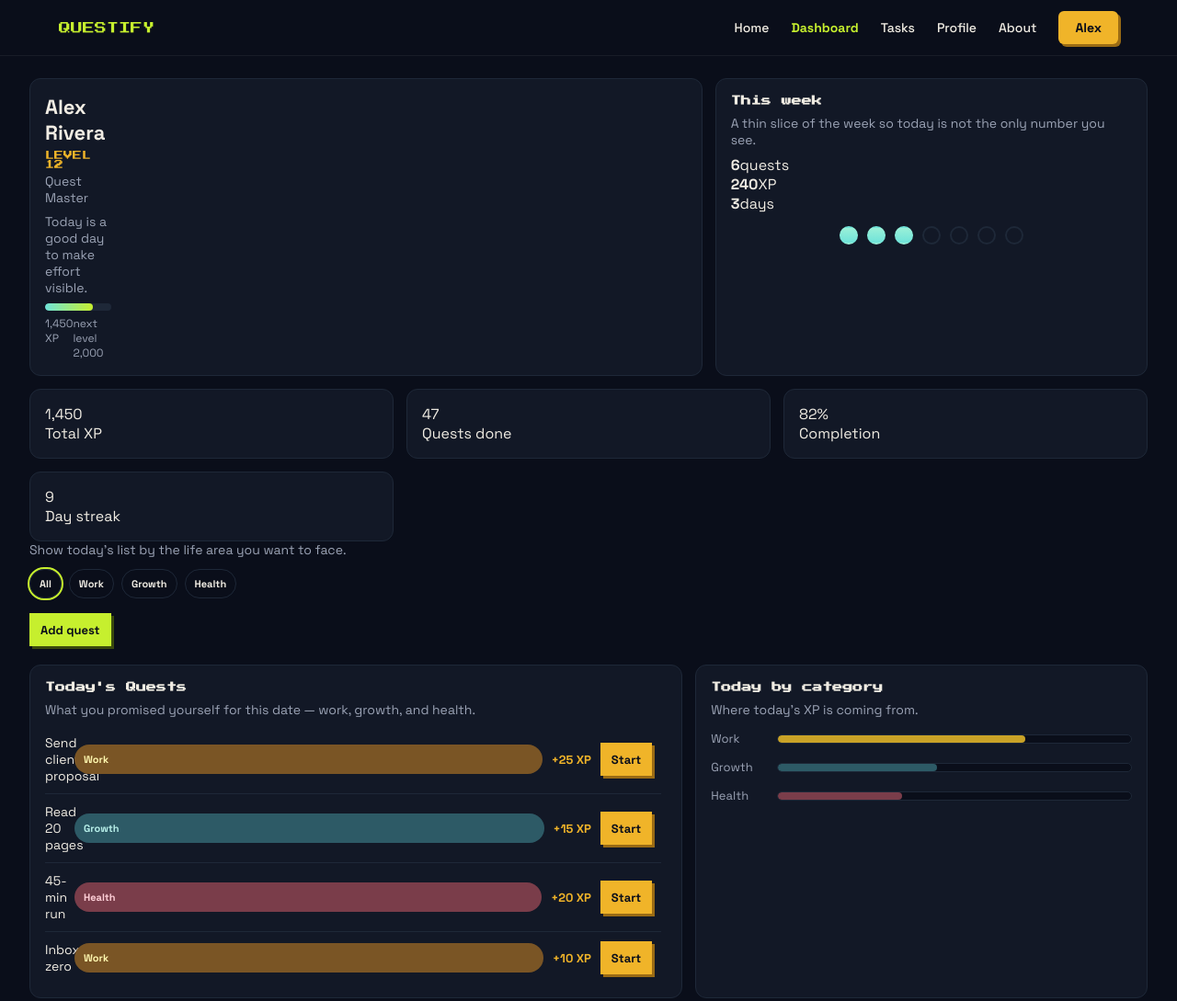
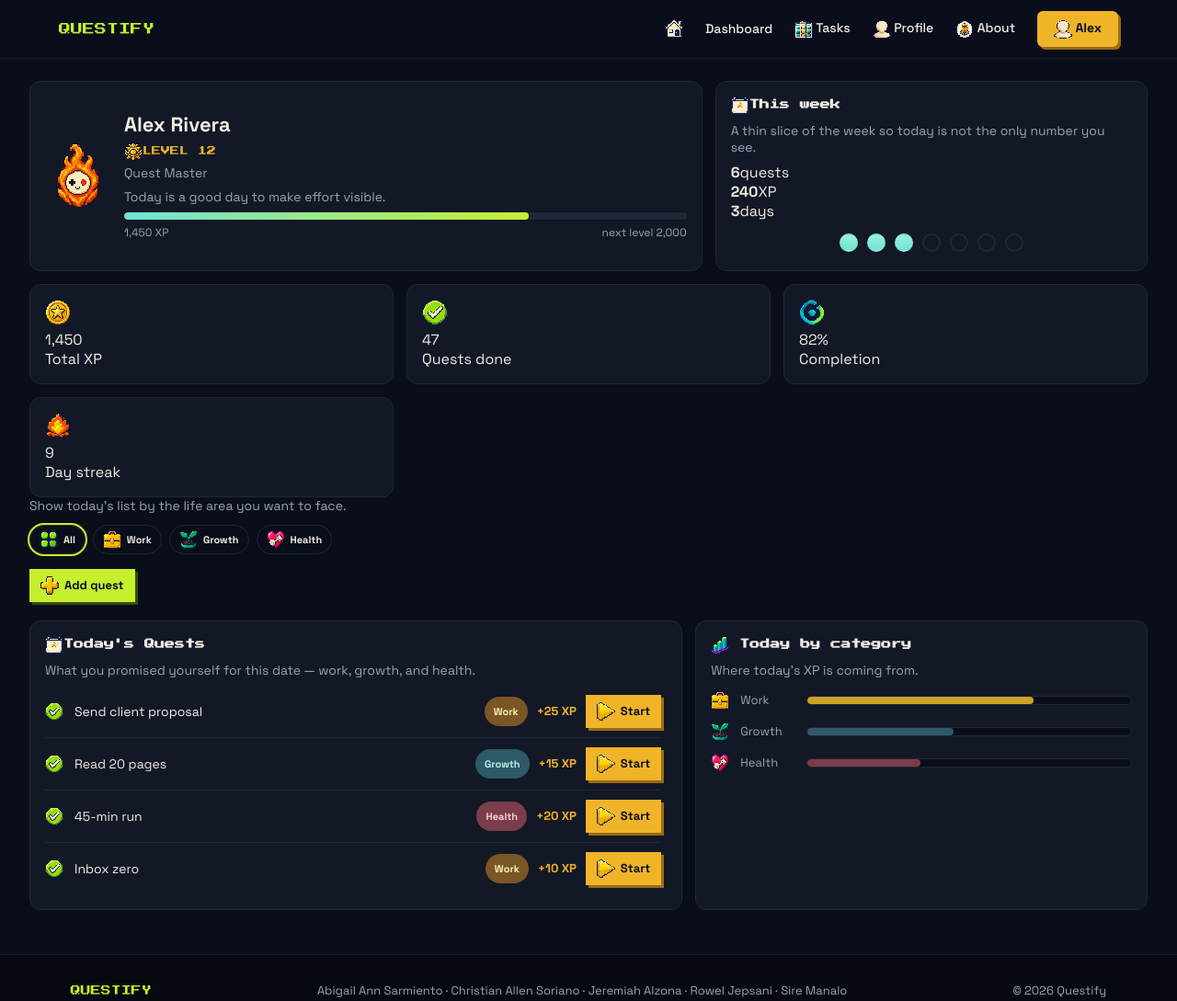
Before and after one commit to aasarmiento/life-leveling-system, a plain HTML site: page pages/dashboard.html in a window 1280 px wide. Shown: the top 1089 px of the page at 92% size. Drawn offline with Linux system fonts and the light colour scheme.

Commit message:
wired the icons on the dashboard using img src

```diff
--- a/pages/dashboard.html
+++ b/pages/dashboard.html
@@ -12,13 +12,21 @@
   <nav>
     <div class="nav-logo">QUESTIFY</div>
     <div class="nav-links">
-      <a href="../index.html">Home</a>
-      <a class="active" href="dashboard.html">Dashboard</a>
-      <a href="tasks.html">Tasks</a>
-      <a href="profile.html">Profile</a>
-      <a href="about.html">About</a>
-      <a class="nav-signup" href="signin.html">Alex</a>
-    </div>
+      <img class="icon" src="../assets/icons/00-shared/icon-home.png" alt=""> Dashboard
+      </a>
+      <a href="tasks.html">
+        <img class="icon" src="../assets/icons/00-shared/icon-tasks.png" alt=""> Tasks
+      </a>
+      <a href="profile.html">
+        <img class="icon" src="../assets/icons/00-shared/icon-profile.png" alt=""> Profile
+      </a>
+      <a href="about.html">
+        <img class="icon" src="../assets/icons/00-shared/icon-about.png" alt=""> About
+      </a>
+      <a class="nav-signup" href="signin.html">
+        <img class="icon" src="../assets/icons/00-shared/icon-user.png" alt=""> Alex
+      </a>
+      </div>
   </nav>
 </header>
 
@@ -26,9 +34,12 @@
   <!--identity and weekly overview -->
   <div class="top-split">
     <section class="card identity">
+      <img class="mascot" src="../assets/icons/00-shared/mascot-transparent.png" alt="Mascot">
       <div>
         <div class="name">Alex Rivera</div>
-        <div class="lvl">LEVEL 12</div>
+        <div class="lvl">
+          <img class="icon" src="../assets/icons/03-dashboard/icon-level.png" alt="">LEVEL 12
+        </div>
         <div class="page-kicker" style="margin:0">Quest Master</div>
         <p class="page-kicker" style="margin:8px 0">Today is a good day to make effort visible.</p>
         <div class="xp-track"><div class="xp-fill"></div></div>
@@ -40,7 +51,9 @@
 
     <aside class="card week-card">
       <div>
-        <h2 class="pixel">This week</h2>
+        <h2 class="pixel">
+          <img class="icon" src="../assets/icons/03-dashboard/icon-week.png" alt="">This week
+        </h2>
         <p class="page-kicker">A thin slice of the week so today is not the only number you see.</p>
         <div class="week-grid">
           <div><b>6</b><span>quests</span></div>
@@ -63,24 +76,28 @@
   <!-- key stats -->
   <div class="stat-row">
     <div class="card stat-card">
+      <img class="icon-lg" src="../assets/icons/03-dashboard/icon-total-xp.png" alt="">
       <div>
         <div class="val">1,450</div>
         <div class="lab">Total XP</div>
       </div>
     </div>
     <div class="card stat-card">
+      <img class="icon-lg" src="../assets/icons/03-dashboard/icon-quests-done.png" alt="">
       <div>
         <div class="val">47</div>
         <div class="lab">Quests done</div>
       </div>
     </div>
     <div class="card stat-card">
+      <img class="icon-lg" src="../assets/icons/03-dashboard/icon-completion.png" alt="">
       <div>
         <div class="val">82%</div>
         <div class="lab">Completion</div>
       </div>
     </div>
     <div class="card stat-card">
+      <img class="icon-lg" src="../assets/icons/03-dashboard/icon-streak.png" alt="">
       <div>
         <div class="val">9</div>
         <div class="lab">Day streak</div>
@@ -91,63 +108,92 @@
   <p class="page-kicker">Show today’s list by the life area you want to face.</p>
 
   <div class="filters">
-    <span class="chip on">All</span>
-    <span class="chip">Work</span>
-    <span class="chip">Growth</span>
-    <span class="chip">Health</span>
+   <span class="chip on">
+      <img class="icon" src="../assets/icons/03-dashboard/icon-filter-all.png" alt=""> All
+    </span>
+    <span class="chip">
+      <img class="icon" src="../assets/icons/00-shared/icon-work.png" alt=""> Work
+    </span>
+    <span class="chip">
+      <img class="icon" src="../assets/icons/00-shared/icon-growth.png" alt=""> Growth
+    </span>
+    <span class="chip">
+      <img class="icon" src="../assets/icons/00-shared/icon-health.png" alt=""> Health
+    </span>
   </div>
 
   <div class="add-wrap">
-    <a class="btn-lime" href="tasks-modal.html">Add quest</a>
+    <a class="btn-lime" href="tasks-modal.html">
+      <img class="icon" src="../assets/icons/00-shared/icon-plus.png" alt="">Add quest</a>
   </div>
 
   <!--quest list and category division -->
   <div class="dash-grid">
     <section class="card">
-      <h2 class="pixel">Today's Quests</h2>
+      <h2 class="pixel">
+        <img class="icon" src="../assets/icons/03-dashboard/icon-today.png" alt="">Today's Quests
+      </h2>
       <p class="page-kicker">What you promised yourself for this date — work, growth, and health.</p>
       <div class="quest-list">
         <div class="quest-row">
+          <img class="icon" src="../assets/icons/00-shared/icon-check.png" alt="">
           <span>Send client proposal</span>
           <span class="chip chip-work">Work</span>
           <span class="xp">+25 XP</span>
-          <a class="btn-gold" href="tasks.html">Start</a>
+          <a class="btn-gold" href="tasks.html">
+            <img class="icon" src="../assets/icons/04-tasks/icon-start.png" alt=""> Start
+          </a>
         </div>
         <div class="quest-row">
+          <img class="icon" src="../assets/icons/00-shared/icon-check.png" alt="">
           <span>Read 20 pages</span>
           <span class="chip chip-growth">Growth</span>
           <span class="xp">+15 XP</span>
-          <a class="btn-gold" href="tasks.html">Start</a>
+          <a class="btn-gold" href="tasks.html">
+            <img class="icon" src="../assets/icons/04-tasks/icon-start.png" alt=""> Start
+          </a>
         </div>
         <div class="quest-row">
+          <img class="icon" src="../assets/icons/00-shared/icon-check.png" alt="">
           <span>45-min run</span>
           <span class="chip chip-health">Health</span>
           <span class="xp">+20 XP</span>
-          <a class="btn-gold" href="tasks.html">Start</a>
+          <a class="btn-gold" href="tasks.html">
+            <img class="icon" src="../assets/icons/04-tasks/icon-start.png" alt=""> Start
+          </a>
         </div>
         <div class="quest-row">
+          <img class="icon" src="../assets/icons/00-shared/icon-check.png" alt="">
           <span>Inbox zero</span>
           <span class="chip chip-work">Work</span>
           <span class="xp">+10 XP</span>
-          <a class="btn-gold" href="tasks.html">Start</a>
+          <a class="btn-gold" href="tasks.html">
+            <img class="icon" src="../assets/icons/04-tasks/icon-start.png" alt=""> Start
+          </a>
         </div>
       </div>
     </section>
 
     <aside class="card">
-      <h2 class="pixel">Today by category</h2>
+      <h2 class="pixel">
+        <img class="icon" src="../assets/icons/03-dashboard/icon-category-mix.png" alt=""> Today by category
+      </h2>
       <p class="page-kicker">Where today's XP is coming from.</p>
+
       <div class="bar-row">
+        <img class="icon" src="../assets/icons/00-shared/icon-work.png" alt="">
         <span class="lab">Work</span>
-        <div class="track"><div class="fill" style="width:70%;background:#c9a227"></div></div>
+        <div class="track"><div class="fill" style="width:70%; background:#c9a227"></div></div>
       </div>
       <div class="bar-row">
+        <img class="icon" src="../assets/icons/00-shared/icon-growth.png" alt="">
         <span class="lab">Growth</span>
-        <div class="track"><div class="fill" style="width:45%;background:#2d5a66"></div></div>
+        <div class="track"><div class="fill" style="width:45%; background:#2d5a66"></div></div>
       </div>
       <div class="bar-row">
+        <img class="icon" src="../assets/icons/00-shared/icon-health.png" alt="">
         <span class="lab">Health</span>
-        <div class="track"><div class="fill" style="width:35%;background:#7a3d4a"></div></div>
+        <div class="track"><div class="fill" style="width:35%; background:#7a3d4a"></div></div>
       </div>
     </aside>
   </div>
```
